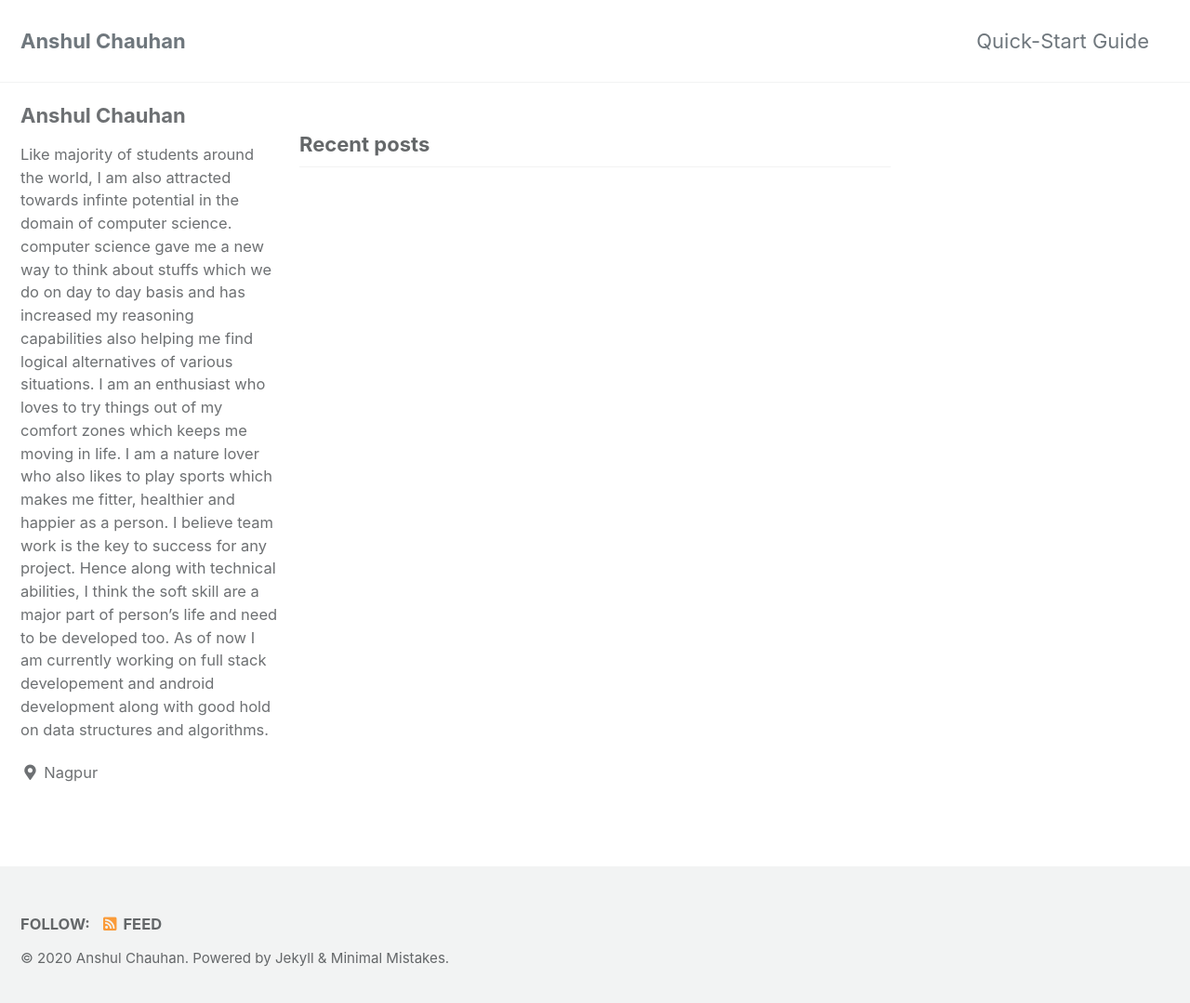
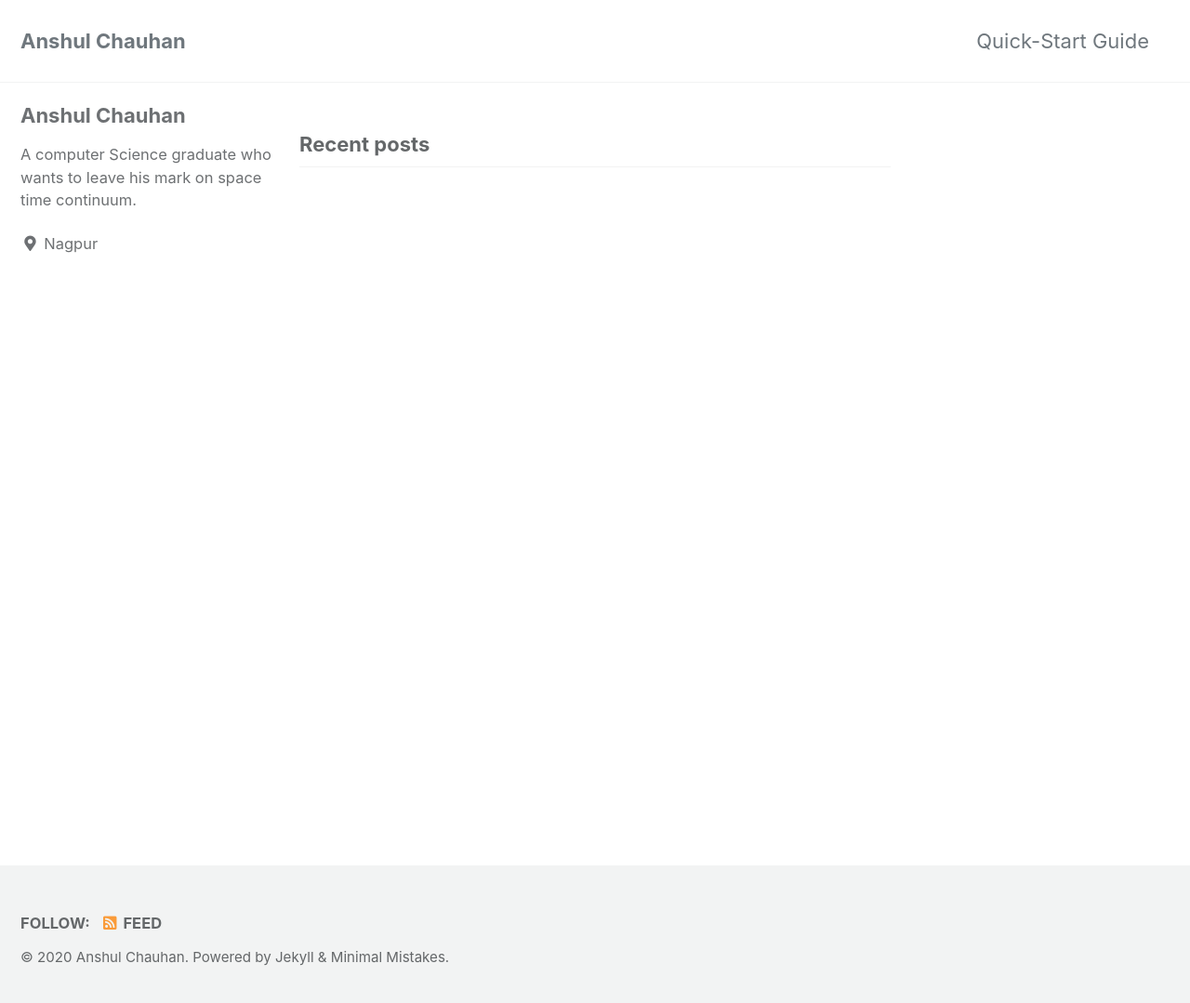
Before and after one commit to chauhanad1/Anshul_Chuahan.io, a Jekyll site: the page built from index.html, in a window 1280 px wide and 1086 px high. Shown: the top 1079 px of the window at 93% size. Built offline with Jekyll 4.4.1, drawn with Linux system fonts in a browser that asks for light colours; cached includes are drawn as plain includes; the list of posts is cut into pages by our own code.

Commit message:
changed description in config.yml

```diff
--- a/_config.yml
+++ b/_config.yml
@@ -95,16 +95,7 @@ analytics:
 author:
   name             : "Anshul Chauhan"
   avatar           : # path of avatar image, e.g. "/assets/images/bio-photo.jpg"
-  bio              : "Like majority of students around the world, I am also attracted towards infinte potential in the domain of computer science.
-
-computer science gave me a new way to think about stuffs which we do on day to day basis and has increased my reasoning capabilities also helping me find logical alternatives of various situations.
-
-I am an enthusiast who loves to try
-things out of my comfort zones which keeps me moving in life. I am a nature lover who also likes to play sports which makes me fitter, healthier and happier as a person.
-
-I believe team work is the key to success for any project. Hence along with technical abilities, I think the soft skill are a major part of person's life and need to be developed too.
-
-As of now I am currently working on full stack developement and android development along with good hold on data structures and algorithms."
+  bio              : "A computer Science graduate who wants to leave his mark on space time continuum."
   location         : "Nagpur"
   email            :
   links:
```
